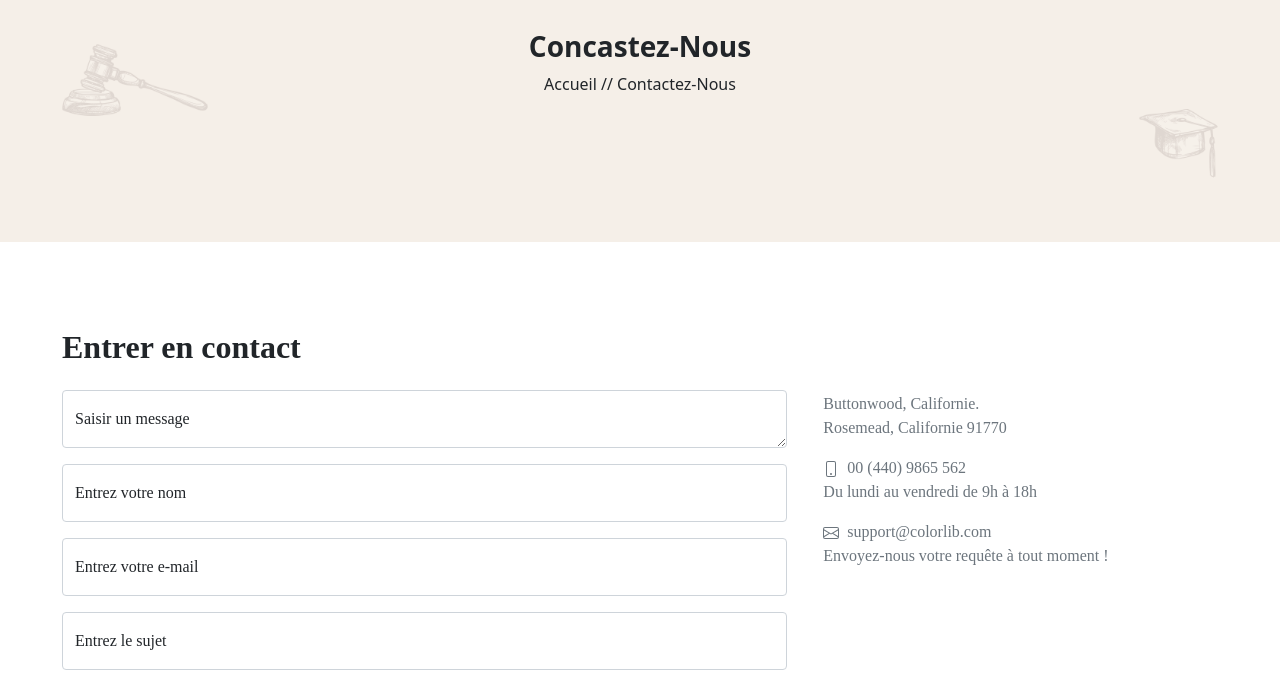
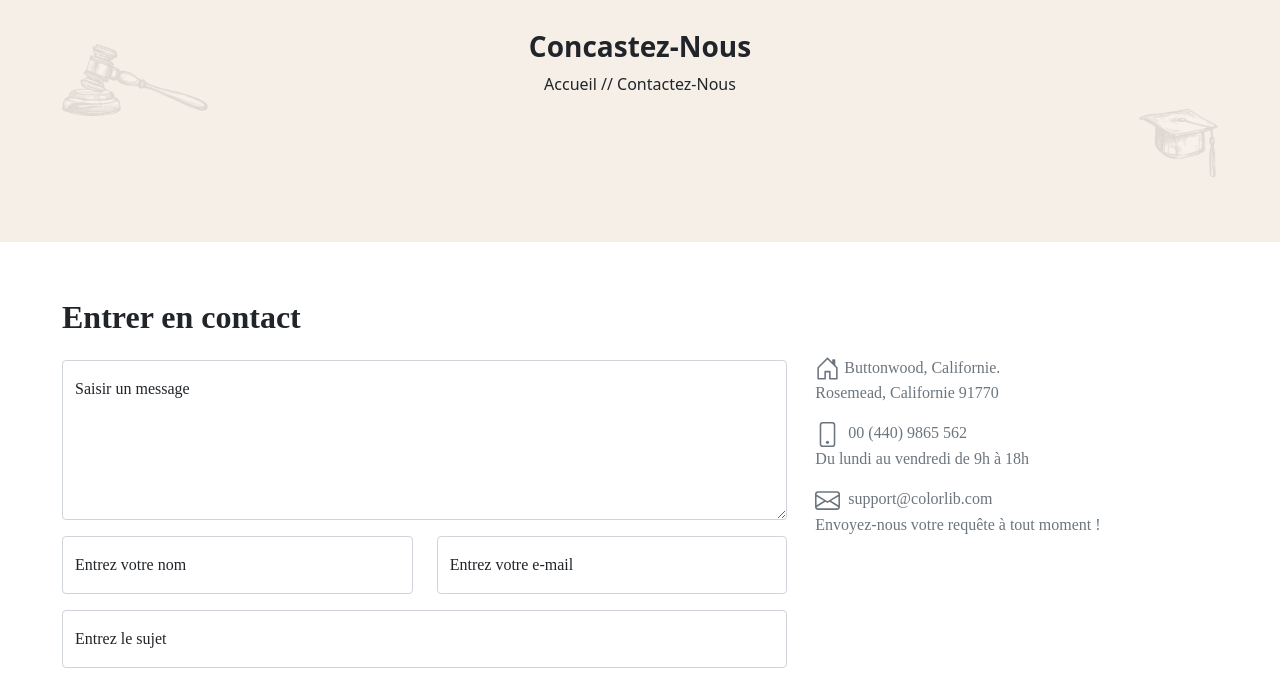
Before and after one commit to Christmp19/template-1-bootstrap, a plain HTML site: page contact.html in a window 1280 px wide. Shown: the part 100-800 px from the top of the page. Drawn offline with nearby package versions, Linux system fonts and the light colour scheme.

Commit message:
ajout page

```diff
--- a/contact.html
+++ b/contact.html
@@ -77,21 +77,25 @@
                 <div class="col-sm-12 col-md-8">
                     <h2 class="mb-4 fw-bold">Entrer en contact</h2>
                     <form action="#" method="post">
+                        <fieldset>
                             <div class="mb-3 form-floating">
-                            <textarea id="message" class="form-control" placeholder="Saisir un message"
-                                required></textarea>
+                                <textarea class="form-control" rows="6" placeholder="Saisir un message"
+                                    style="height: 160px;"></textarea>
                                 <label for="message">Saisir un message</label>
                             </div>
-                        <div class="mb-3 form-floating">
+                            <div class="row forms-custom">
+                                <div class="col-sm-12 col-md-6 mb-3 form-floating">
                                     <input type="email" name="name" id="name" class="form-control"
                                         placeholder="Entrez votre nom" required>
-                            <label for="email">Entrez votre nom</label>
+                                    <label for="email" class="p-3 ms-2">Entrez votre nom</label>
                                 </div>
-                        <div class="mb-3 form-floating">
+                                <div class="col-sm-12 col-md-6 form-floating">
                                     <input type="email" name="email" id="email" class="form-control"
                                         placeholder="Entrez votre e-mail" required>
-                            <label for="email">Entrez votre e-mail</label>
+                                    <label for="email" class="p-3 ms-2">Entrez votre e-mail</label>
                                 </div>
+                            </div>
+
                             <div class="mb-3 form-floating">
                                 <input type="text" class="form-control" id="sujet" name="sujet"
                                     placeholder="Entrez le sujet" required>
@@ -99,16 +103,21 @@
                             </div>
 
                             <button type="submit" class="btn bouton-color2">Envoyer le message</button>
+                        </fieldset>
                     </form>
                 </div>
-                <div class="col-sm-12 col-md-4 my-5 p-2">
+                <div class="col-sm-12 col-md-4 contact-css ">
                     <a href="#" class="nav-link text-secondary">
+                        <svg xmlns="http://www.w3.org/2000/svg" width="16" height="16" fill="currentColor"
+                            class="bi bi-house-door text-secondary taille-icon" viewBox="0 0 16 16">
+                            <path
+                                d="M8.354 1.146a.5.5 0 0 0-.708 0l-6 6A.5.5 0 0 0 1.5 7.5v7a.5.5 0 0 0 .5.5h4.5a.5.5 0 0 0 .5-.5v-4h2v4a.5.5 0 0 0 .5.5H14a.5.5 0 0 0 .5-.5v-7a.5.5 0 0 0-.146-.354L13 5.793V2.5a.5.5 0 0 0-.5-.5h-1a.5.5 0 0 0-.5.5v1.293zM2.5 14V7.707l5.5-5.5 5.5 5.5V14H10v-4a.5.5 0 0 0-.5-.5h-3a.5.5 0 0 0-.5.5v4z" />
+                        </svg>
                         Buttonwood, Californie. <br>Rosemead, Californie 91770
-
                     </a>
                     <a href="#" class="nav-link text-secondary">
                         <svg xmlns="http://www.w3.org/2000/svg" width="16" height="16" fill="currentColor"
-                        class="bi bi-phone me-1 text-secondary" viewBox="0 0 16 16">
+                            class="bi bi-phone me-1 text-secondary taille-icon" viewBox="0 0 16 16">
                             <path
                                 d="M11 1a1 1 0 0 1 1 1v12a1 1 0 0 1-1 1H5a1 1 0 0 1-1-1V2a1 1 0 0 1 1-1zM5 0a2 2 0 0 0-2 2v12a2 2 0 0 0 2 2h6a2 2 0 0 0 2-2V2a2 2 0 0 0-2-2z" />
                             <path d="M8 14a1 1 0 1 0 0-2 1 1 0 0 0 0 2" />
@@ -117,7 +126,7 @@
                     </a>
                     <a href="#" class="nav-link text-secondary">
                         <svg xmlns="http://www.w3.org/2000/svg" width="16" height="16" fill="currentColor"
-                            class="bi bi-envelope me-1 text-secondary" viewBox="0 0 16 16">
+                            class="bi bi-envelope me-1 text-secondary taille-icon" viewBox="0 0 16 16">
                             <path
                                 d="M0 4a2 2 0 0 1 2-2h12a2 2 0 0 1 2 2v8a2 2 0 0 1-2 2H2a2 2 0 0 1-2-2zm2-1a1 1 0 0 0-1 1v.217l7 4.2 7-4.2V4a1 1 0 0 0-1-1zm13 2.383-4.708 2.825L15 11.105zm-.034 6.876-5.64-3.471L8 9.583l-1.326-.795-5.64 3.47A1 1 0 0 0 2 13h12a1 1 0 0 0 .966-.741M1 11.105l4.708-2.897L1 5.383z" />
                         </svg>
--- a/css/responsive.css
+++ b/css/responsive.css
@@ -1,34 +1,49 @@
-@media(max-width: 600px){
-    h1{
+@media(max-width: 600px) {
+  h1 {
     text-align: center;
   }
+
   .section-padding {
     padding: 30px 0;
   }
+
   .card-service {
     background: white;
     padding: 25px 8px;
     text-align: center;
     height: 100%;
   }
+
   .section-service {
     padding: 30px 0;
     background-color: rgb(239, 237, 234);
   }
+
   .section-padding {
     padding: 30px 0;
     margin-top: 80px;
     text-align: center;
   }
+
   .section-service2 {
     background-color: rgb(239, 237, 234);
     padding: 30px 30px;
     margin: 30px 0;
   }
 
-      .footer-custom{
+  .footer-custom {
     background-color: #060b4c;
     margin-top: 20px;
     padding: 10px;
   }
+
+  .container-marge {
+    margin: 0;
+    padding: 20px 20px;
+    font-family: 'Times New Roman', Times, serif;
   }
+
+  .forms-custom {
+    margin-bottom: 15px;
+  }
+}
--- a/css/style_service.css
+++ b/css/style_service.css
@@ -194,7 +194,17 @@ border-radius: 50%;
 }
 
 .container-marge{
-    margin: 50px 30px;
+    margin: 20px 30px;
     padding: 20px 20px;
     font-family: 'Times New Roman', Times, serif;
 }
+
+.taille-icon{
+    width: 25px !important;
+    height: 25px !important;
+}
+
+.contact-css{
+    margin-top: 40px;
+    padding: 10px 0;
+}
```
Also changed, not shown: index.html (line endings or trailing spaces). Lines whose indentation alone changed are shown as unchanged.
